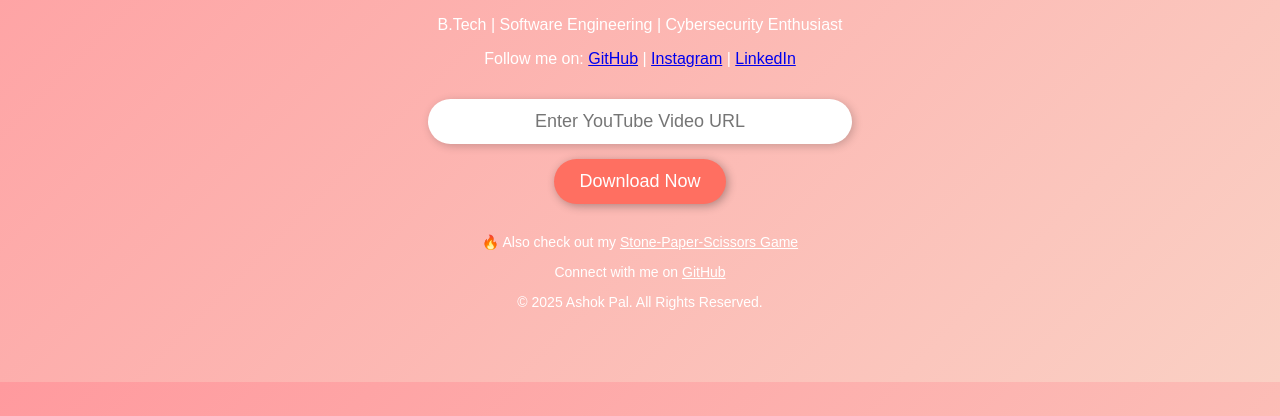
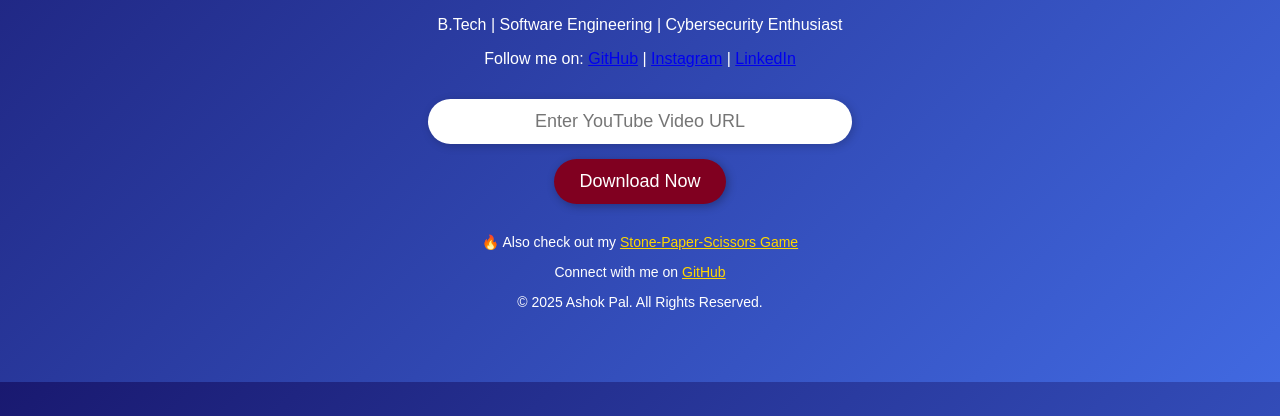
Before and after one commit to Ashokkpal/youtube-downloader, a plain HTML site: page index.html in a window 1280 px wide. Shown: the part 384-800 px from the top of the page. Drawn offline with Linux system fonts and the light colour scheme.

Commit message:
Update index.html

```diff
--- a/index.html
+++ b/index.html
@@ -7,7 +7,7 @@
     <style>
         body {
             font-family: 'Arial', sans-serif;
-            background: linear-gradient(135deg, #ff9a9e, #fad0c4);
+            background: linear-gradient(135deg, #191970, #4169E1); /* Midnight Blue to Royal Blue */
             text-align: center;
             padding: 50px;
             color: #fff;
@@ -44,14 +44,14 @@
             border: none;
             border-radius: 25px;
             cursor: pointer;
-            background: #ff6f61;
+            background: #800020; /* Burgundy Red */
             color: #fff;
             box-shadow: 2px 2px 10px rgba(0, 0, 0, 0.3);
             transition: 0.3s;
         }
 
         button:hover {
-            background: #ff4757;
+            background: #A52A2A; /* Darker Burgundy */
         }
 
         #status {
@@ -62,7 +62,7 @@
         .loading {
             display: none;
             font-size: 1.2em;
-            color: #ffeb3b;
+            color: #FFD700; /* Gold for contrast */
             margin-top: 10px;
         }
 
@@ -73,7 +73,7 @@
         }
 
         footer a {
-            color: #fff;
+            color: #FFD700; /* Gold links */
             text-decoration: underline;
         }
     </style>
```
